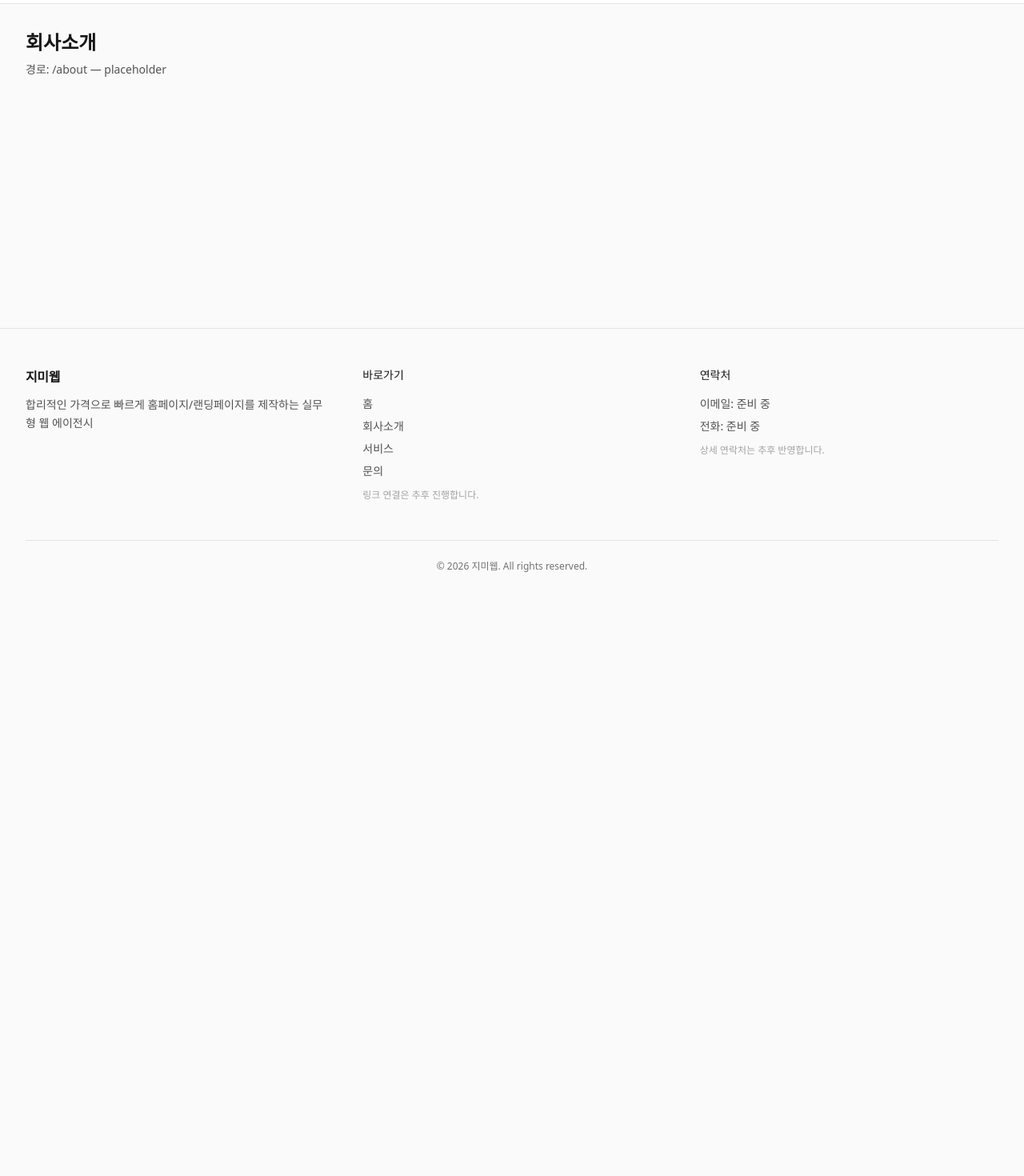
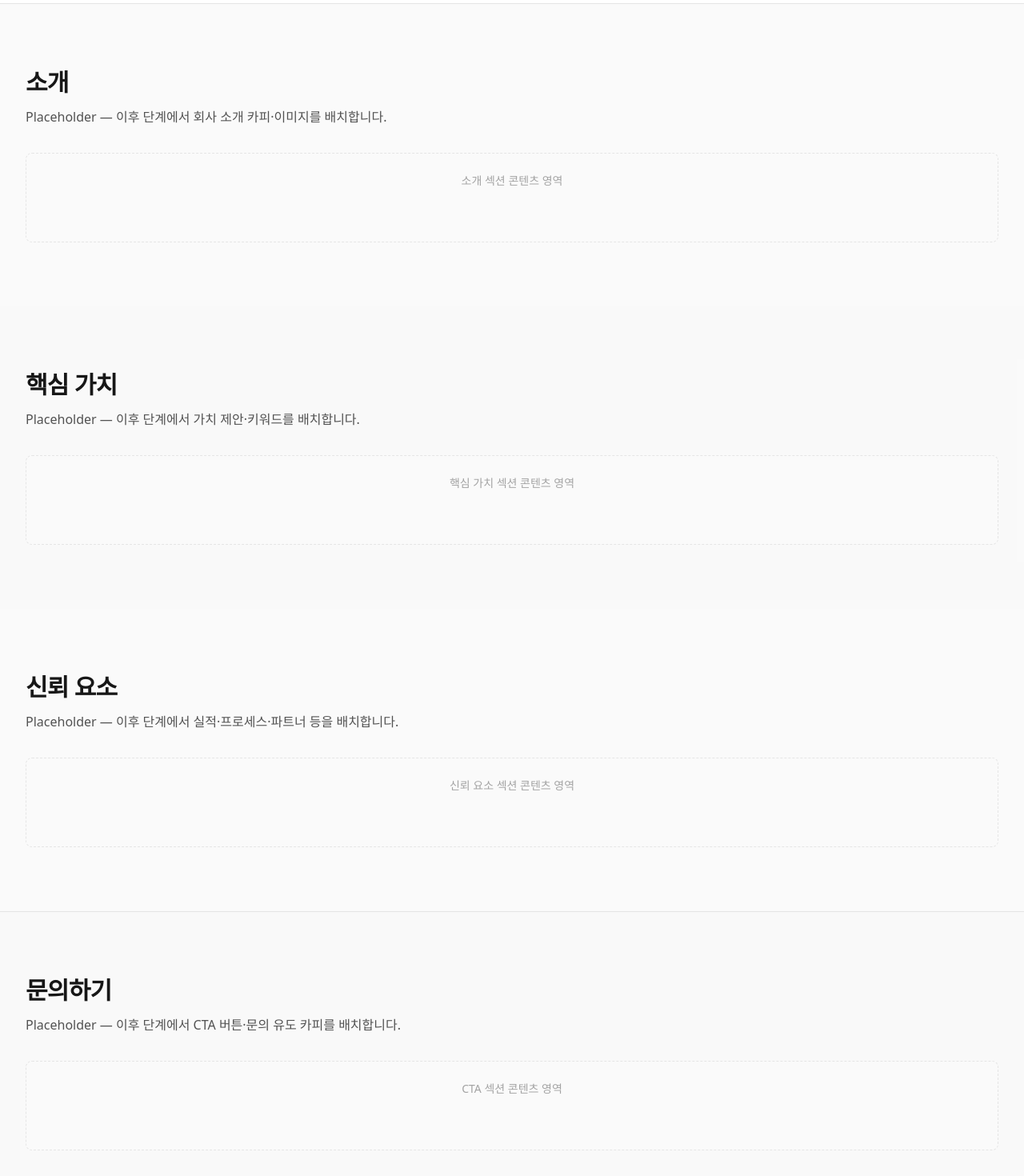
Before and after one commit to jimmy1004kim-afk/website_jimmyweb, a Next.js app: page /about in a window 1280 px wide. Shown: the part 60-1530 px from the top of the page at 80% size. Before the commit the page ends 800 px from the top, so only its background shows below. Built offline with nearby package versions, Linux system fonts and the light colour scheme.

Commit message:
회사소개 페이지 기본 구조 생성

```diff
--- a/src/app/about/page.tsx
+++ b/src/app/about/page.tsx
@@ -1,8 +1,88 @@
-export default function AboutPage() {
+import type { Metadata } from "next";
+import { Container } from "@/components/common/Container";
+import {
+  Section,
+  SectionDescription,
+  SectionHeader,
+  SectionTitle,
+} from "@/components/common/Section";
+
+export const metadata: Metadata = {
+  title: "회사소개",
+};
+
+/** 이후 단계에서 실제 콘텐츠로 교체할 영역 표시 */
+function AboutBlockPlaceholder({ label }: { label: string }) {
   return (
-    <div className="p-8">
-      <h1 className="text-2xl font-semibold text-neutral-900">회사소개</h1>
-      <p className="mt-2 text-sm text-neutral-600">경로: /about — placeholder</p>
+    <div
+      className="mt-8 min-h-[7rem] rounded-lg border border-dashed border-neutral-200 bg-neutral-50/80 px-4 py-6 text-center text-sm text-neutral-400"
+      aria-hidden
+    >
+      {label}
     </div>
   );
 }
+
+export default function AboutPage() {
+  return (
+    <>
+      <h1 className="sr-only">회사소개</h1>
+
+      <Section id="about-intro" aria-labelledby="about-intro-heading">
+        <Container>
+          <SectionHeader className="max-w-2xl">
+            <SectionTitle id="about-intro-heading">소개</SectionTitle>
+            <SectionDescription>
+              Placeholder — 이후 단계에서 회사 소개 카피·이미지를 배치합니다.
+            </SectionDescription>
+          </SectionHeader>
+          <AboutBlockPlaceholder label="소개 섹션 콘텐츠 영역" />
+        </Container>
+      </Section>
+
+      <Section
+        id="about-values"
+        aria-labelledby="about-values-heading"
+        className="bg-neutral-50/50"
+      >
+        <Container>
+          <SectionHeader className="max-w-2xl">
+            <SectionTitle id="about-values-heading">핵심 가치</SectionTitle>
+            <SectionDescription>
+              Placeholder — 이후 단계에서 가치 제안·키워드를 배치합니다.
+            </SectionDescription>
+          </SectionHeader>
+          <AboutBlockPlaceholder label="핵심 가치 섹션 콘텐츠 영역" />
+        </Container>
+      </Section>
+
+      <Section id="about-trust" aria-labelledby="about-trust-heading">
+        <Container>
+          <SectionHeader className="max-w-2xl">
+            <SectionTitle id="about-trust-heading">신뢰 요소</SectionTitle>
+            <SectionDescription>
+              Placeholder — 이후 단계에서 실적·프로세스·파트너 등을 배치합니다.
+            </SectionDescription>
+          </SectionHeader>
+          <AboutBlockPlaceholder label="신뢰 요소 섹션 콘텐츠 영역" />
+        </Container>
+      </Section>
+
+      <Section
+        id="about-cta"
+        aria-labelledby="about-cta-heading"
+        className="border-t border-neutral-200 bg-neutral-50/50"
+      >
+        <Container>
+          <SectionHeader className="max-w-2xl">
+            <SectionTitle id="about-cta-heading">문의하기</SectionTitle>
+            <SectionDescription>
+              Placeholder — 이후 단계에서 CTA 버튼·문의 유도 카피를 배치합니다.
+            </SectionDescription>
+          </SectionHeader>
+          <AboutBlockPlaceholder label="CTA 섹션 콘텐츠 영역" />
+        </Container>
+      </Section>
+    </>
+  );
+}
```
